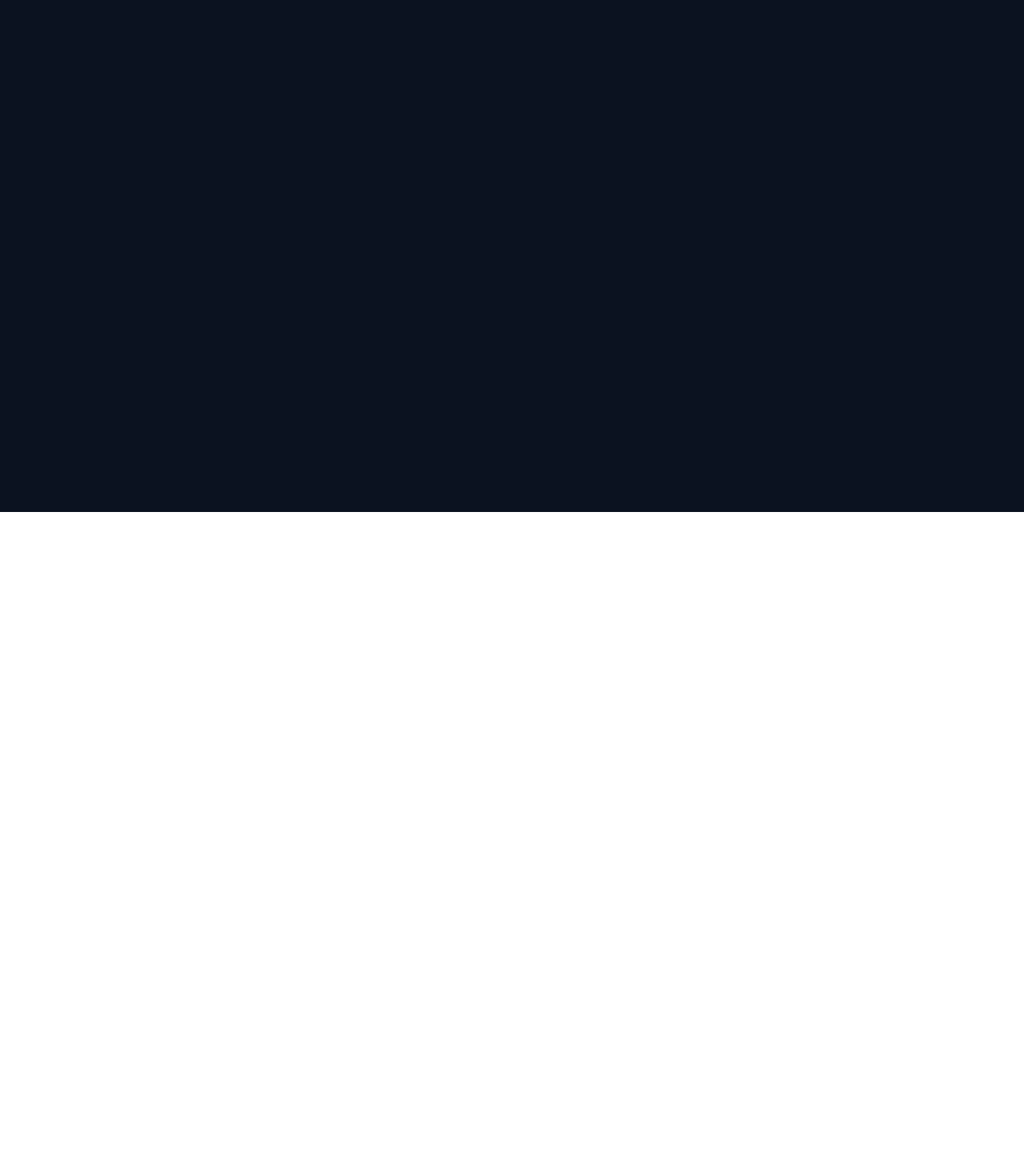
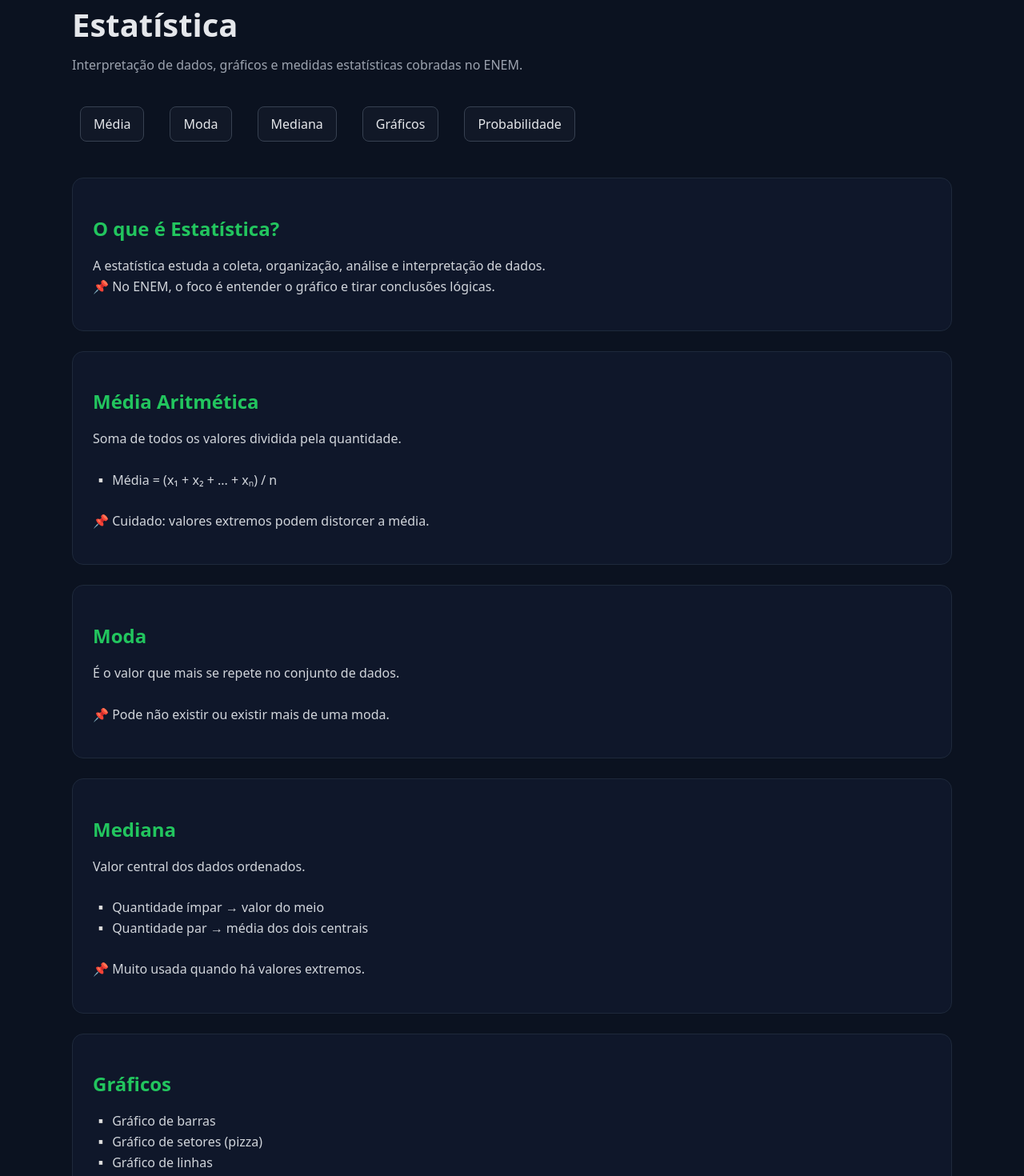
Before and after one commit to diogolopes758/PDL, a React (Vite) app in the folder pdl/: page /estatistica in a window 1280 px wide. Shown: the part 160-1630 px from the top of the page at 80% size. Before the commit the page ends 800 px from the top, so only its background shows below. Built offline with nearby package versions, Linux system fonts and the light colour scheme.

Commit message:
adição de nova página para estatística e css do mesmo

```diff
--- a/pdl/src/App.jsx
+++ b/pdl/src/App.jsx
@@ -18,6 +18,7 @@ import MiniPomodoro from "./components/MiniPomodoro";
 import Questoes from "./pages/Questoes";
 import Funcoes from "./pages/Funcoes";
 import Geometria from "./pages/Gometria";
+import Estatistica from "./pages/Estatistica";
 export default function App() {
   return (
     <BrowserRouter>
@@ -41,6 +42,7 @@ export default function App() {
         <Route path="/questoes" element={<Questoes />} />
         <Route path="/funcoes" element={<Funcoes />} />
         <Route path="/geometria" element={<Geometria />} />
+        <Route path="/estatistica" element={<Estatistica />} />
       </Routes>
     </BrowserRouter>
   );
--- /dev/null
+++ b/pdl/src/pages/Estatistica.css
@@ -0,0 +1,66 @@
+.estatistica-page {
+  padding: 40px;
+  max-width: 1100px;
+  margin: auto;
+  color: #e5e7eb;
+}
+
+.estatistica-header {
+  margin-bottom: 30px;
+}
+
+.estatistica-header h1 {
+  font-size: 2.5rem;
+  margin-bottom: 10px;
+}
+
+.estatistica-header p {
+  color: #9ca3af;
+}
+
+/* MENU */
+.estatistica-menu {
+  display: flex;
+  gap: 12px;
+  margin-bottom: 35px;
+  flex-wrap: wrap;
+}
+
+.estatistica-menu button {
+  background: #111827;
+  color: #e5e7eb;
+  border: 1px solid #374151;
+  padding: 10px 16px;
+  border-radius: 8px;
+  cursor: pointer;
+  transition: all 0.2s;
+}
+
+.estatistica-menu button:hover {
+  background: #1f2933;
+  border-color: #22c55e;
+}
+
+/* CONTEÚDO */
+.estatistica-content {
+  display: flex;
+  flex-direction: column;
+  gap: 25px;
+}
+
+.estatistica-card {
+  background: #0f172a;
+  border: 1px solid #1e293b;
+  border-radius: 14px;
+  padding: 25px;
+}
+
+.estatistica-card h2 {
+  margin-bottom: 10px;
+  color: #22c55e;
+}
+
+.estatistica-card p {
+  line-height: 1.6;
+  color: #d1d5db;
+}
--- /dev/null
+++ b/pdl/src/pages/Estatistica.jsx
@@ -0,0 +1,102 @@
+import "./Estatistica.css";
+
+export default function Estatistica() {
+  return (
+    <div className="estatistica-page">
+      {/* HEADER */}
+      <header className="estatistica-header">
+        <h1>Estatística</h1>
+        <p>
+          Interpretação de dados, gráficos e medidas estatísticas cobradas no
+          ENEM.
+        </p>
+      </header>
+
+      {/* MENU DE TÓPICOS */}
+      <nav className="estatistica-menu">
+        <button>Média</button>
+        <button>Moda</button>
+        <button>Mediana</button>
+        <button>Gráficos</button>
+        <button>Probabilidade</button>
+      </nav>
+
+      {/* CONTEÚDO */}
+      <section className="estatistica-content">
+        {/* INTRO */}
+        <article className="estatistica-card">
+          <h2>O que é Estatística?</h2>
+          <p>
+            A estatística estuda a coleta, organização, análise e interpretação
+            de dados.
+            <br />
+            📌 No ENEM, o foco é entender o gráfico e tirar conclusões lógicas.
+          </p>
+        </article>
+
+        {/* MÉDIA */}
+        <article className="estatistica-card">
+          <h2>Média Aritmética</h2>
+          <p>
+            Soma de todos os valores dividida pela quantidade.
+            <br />
+            <br />
+            ▫️ Média = (x₁ + x₂ + ... + xₙ) / n <br />
+            <br />
+            📌 Cuidado: valores extremos podem distorcer a média.
+          </p>
+        </article>
+
+        {/* MODA */}
+        <article className="estatistica-card">
+          <h2>Moda</h2>
+          <p>
+            É o valor que mais se repete no conjunto de dados.
+            <br />
+            <br />
+            📌 Pode não existir ou existir mais de uma moda.
+          </p>
+        </article>
+
+        {/* MEDIANA */}
+        <article className="estatistica-card">
+          <h2>Mediana</h2>
+          <p>
+            Valor central dos dados ordenados.
+            <br />
+            <br />
+            ▫️ Quantidade ímpar → valor do meio <br />
+            ▫️ Quantidade par → média dos dois centrais <br />
+            <br />
+            📌 Muito usada quando há valores extremos.
+          </p>
+        </article>
+
+        {/* GRÁFICOS */}
+        <article className="estatistica-card">
+          <h2>Gráficos</h2>
+          <p>
+            ▫️ Gráfico de barras <br />
+            ▫️ Gráfico de setores (pizza) <br />
+            ▫️ Gráfico de linhas <br />
+            <br />
+            📌 Leia títulos, legendas, eixos e unidades com atenção.
+          </p>
+        </article>
+
+        {/* PROBABILIDADE */}
+        <article className="estatistica-card">
+          <h2>Probabilidade</h2>
+          <p>
+            Mede a chance de um evento acontecer.
+            <br />
+            <br />
+            ▫️ P(A) = casos favoráveis / casos possíveis <br />
+            <br />
+            📌 Normalmente ligada a jogos, sorteios e situações do dia a dia.
+          </p>
+        </article>
+      </section>
+    </div>
+  );
+}
--- a/pdl/src/pages/Mat.jsx
+++ b/pdl/src/pages/Mat.jsx
@@ -38,7 +38,12 @@ export default function Mat() {
             </li>
 
             <li>⚽ Geometria Espacial</li>
-            <li>📊 Estatística e Probabilidade</li>
+            <li>
+              📊{" "}
+              <Link to="/estatistica" className="mat-link">
+                estatística{" "}
+              </Link>
+            </li>
             <li>% Porcentagem e Juros</li>
           </ul>
         </section>
```
